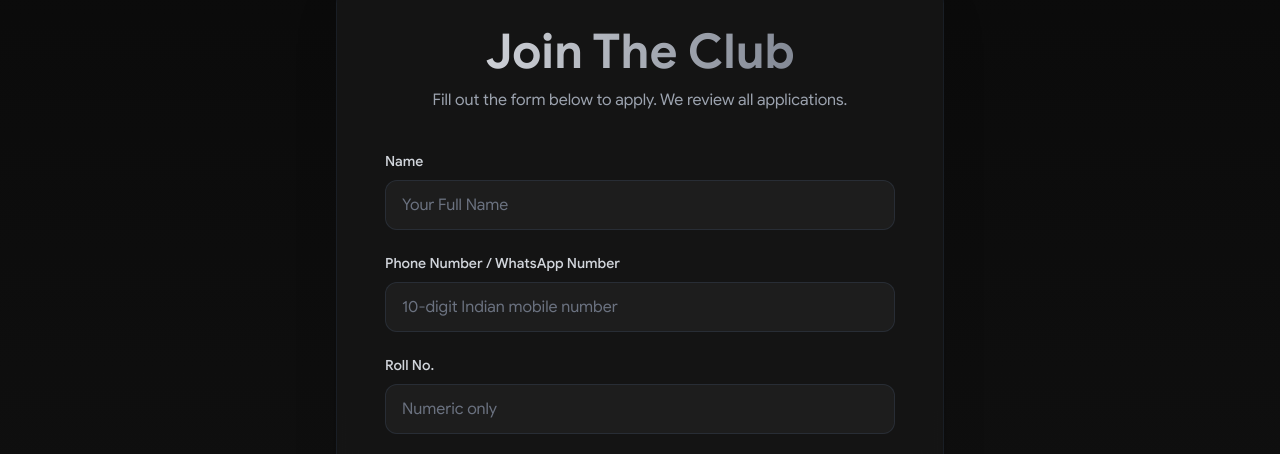
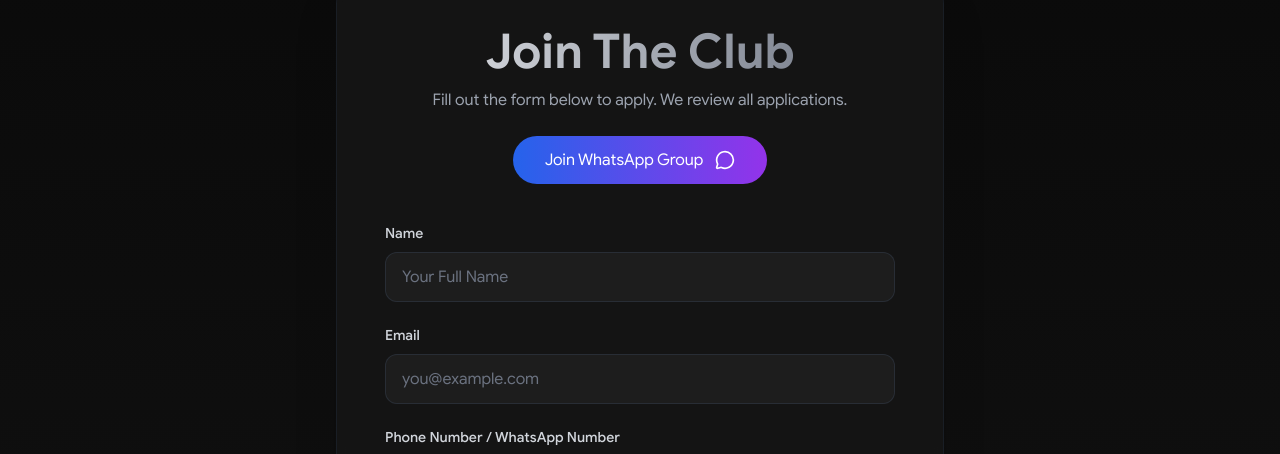
Before and after one commit to imhemish/gdgoc-mmdu-website, a Next.js app: page /hiring in a window 1280 px wide. Shown: the part 223-677 px from the top of the page. Built offline with nearby package versions, Linux system fonts and the light colour scheme; no server answers.

Commit message:
add whatsapp link and email field in hiring

```diff
--- a/src/app/hiring/page.tsx
+++ b/src/app/hiring/page.tsx
@@ -1,10 +1,13 @@
 "use client";
 import React, { useRef, useState, FormEvent } from "react";
-import { Send, CheckCircle, AlertTriangle, Link as LinkIcon } from "lucide-react";
+import { Send, CheckCircle, AlertTriangle, Link as LinkIcon, MessageCircle } from "lucide-react";
 import Head from "next/head";
 
 // 👉 Paste your deployed Google Apps Script Web App URL here (see setup guide)
 const HIRING_SCRIPT_URL = process.env.NEXT_PUBLIC_HIRING_SCRIPT_URL ?? "";
+
+// 👉 WhatsApp group invite link
+const WHATSAPP_LINK = "https://chat.whatsapp.com/DXA5NoMZiOJ6lETeJQYnkx?s=cl&p=a&ilr=0";
 
 const INTEREST_OPTIONS = [
   "App Development",
@@ -24,6 +27,7 @@
 // Order matters here — it's the order we scroll to the first invalid field in.
 const FIELD_ORDER = [
   "name",
+  "email",
   "phone",
   "rollNo",
   "gradYear",
@@ -38,6 +42,7 @@
 
 interface FormState {
   name: string;
+  email: string;
   phone: string;
   rollNo: string;
   gradYear: string;
@@ -58,6 +63,7 @@
 
 const initialState: FormState = {
   name: "",
+  email: "",
   phone: "",
   rollNo: "",
   gradYear: "",
@@ -122,6 +128,10 @@
     const newErrors: Record<string, string> = {};
 
     if (!formData.name.trim()) newErrors.name = "Name is required.";
+
+    if (!/^[^\s@]+@[^\s@]+\.[^\s@]+$/.test(formData.email.trim())) {
+      newErrors.email = "Enter a valid email address.";
+    }
 
     if (!/^[6-9]\d{9}$/.test(formData.phone)) {
       newErrors.phone = "Enter a valid 10-digit Indian mobile number.";
@@ -249,6 +259,7 @@
                   Thanks for applying! We've received your details and will
                   let you know the next steps soon.
                 </p>
+                <div className="flex flex-col sm:flex-row gap-4">
                   <button
                     type="button"
                     onClick={handleSubmitAnother}
@@ -256,6 +267,19 @@
                   >
                     Submit Another
                   </button>
+                  <a
+                    href={WHATSAPP_LINK}
+                    target="_blank"
+                    rel="noopener noreferrer"
+                    className="group relative px-8 py-3 rounded-full transition-all duration-300 bg-gradient-to-r from-blue-600 to-purple-600 hover:from-blue-700 hover:to-purple-700 text-white flex items-center justify-center gap-3"
+                  >
+                    Join WhatsApp Group
+                    <MessageCircle
+                      size={20}
+                      className="transition-transform duration-300 group-hover:translate-x-1"
+                    />
+                  </a>
+                </div>
               </div>
             ) : (
               /* ---------- Form View ---------- */
@@ -264,9 +288,21 @@
                   <h1 className="text-3xl sm:text-4xl lg:text-5xl font-bold text-transparent bg-clip-text bg-gradient-to-r from-gray-200 to-gray-500 mb-3">
                     Join The Club
                   </h1>
-                  <p className="text-gray-400 max-w-xl mx-auto">
+                  <p className="text-gray-400 max-w-xl mx-auto mb-6">
                     Fill out the form below to apply. We review all applications.
                   </p>
+                  <a
+                    href={WHATSAPP_LINK}
+                    target="_blank"
+                    rel="noopener noreferrer"
+                    className="group relative inline-flex px-8 py-3 rounded-full transition-all duration-300 bg-gradient-to-r from-blue-600 to-purple-600 hover:from-blue-700 hover:to-purple-700 text-white items-center justify-center gap-3"
+                  >
+                    Join WhatsApp Group
+                    <MessageCircle
+                      size={20}
+                      className="transition-transform duration-300 group-hover:translate-x-1"
+                    />
+                  </a>
                 </div>
 
                 <form onSubmit={handleSubmit} className="space-y-8" noValidate>
@@ -287,6 +323,23 @@
                         placeholder="Your Full Name"
                       />
                       {errors.name && <p className={errorClasses}>{errors.name}</p>}
+                    </div>
+
+                    {/* Email */}
+                    <div ref={registerFieldRef("email")}>
+                      <label htmlFor="email" className={labelClasses}>
+                        Email
+                      </label>
+                      <input
+                        type="email"
+                        id="email"
+                        name="email"
+                        value={formData.email}
+                        onChange={handleChange}
+                        className={inputClasses}
+                        placeholder="you@example.com"
+                      />
+                      {errors.email && <p className={errorClasses}>{errors.email}</p>}
                     </div>
 
                     {/* Phone */}
```
Lines whose indentation alone changed are shown as unchanged.
